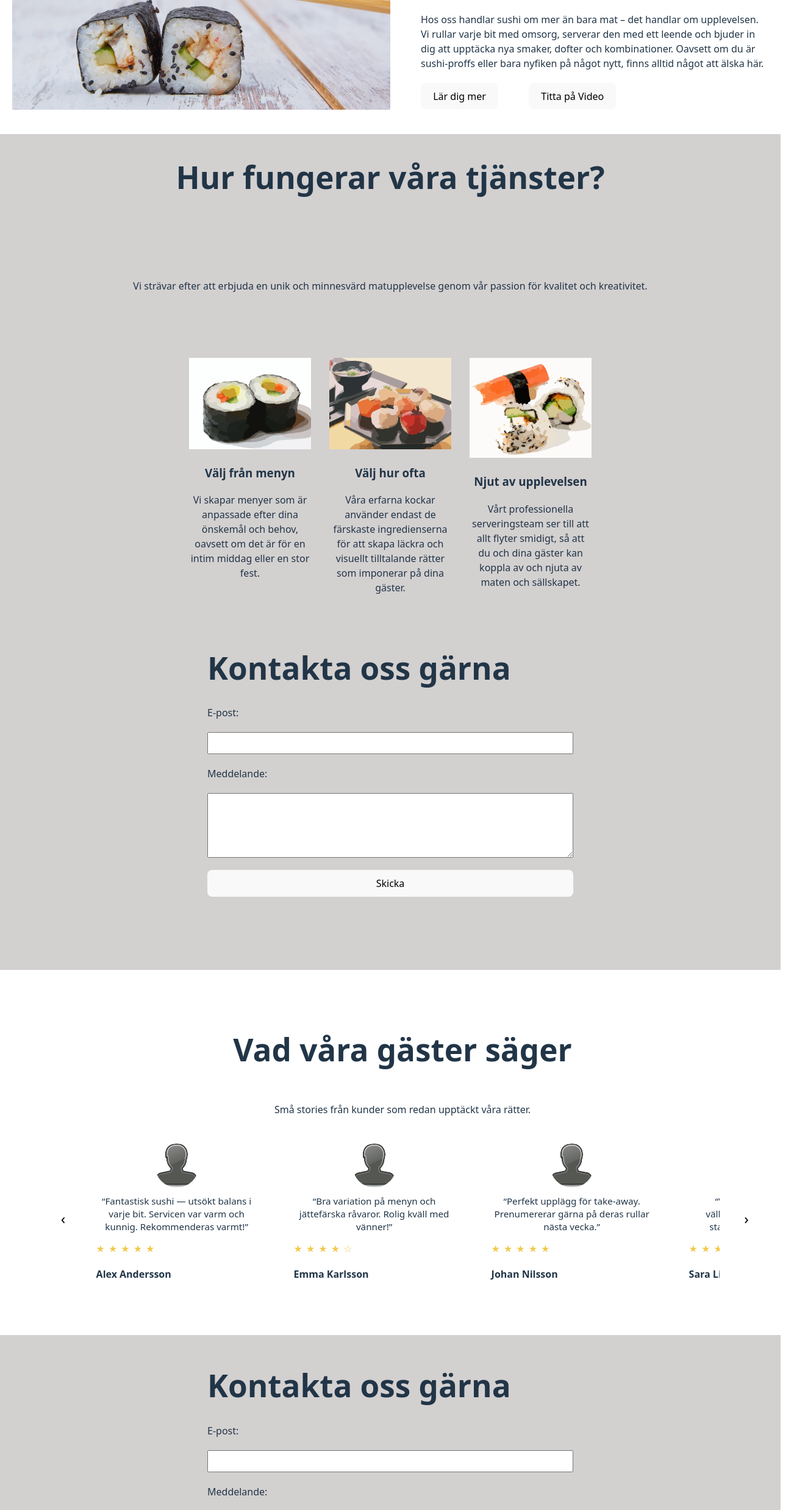
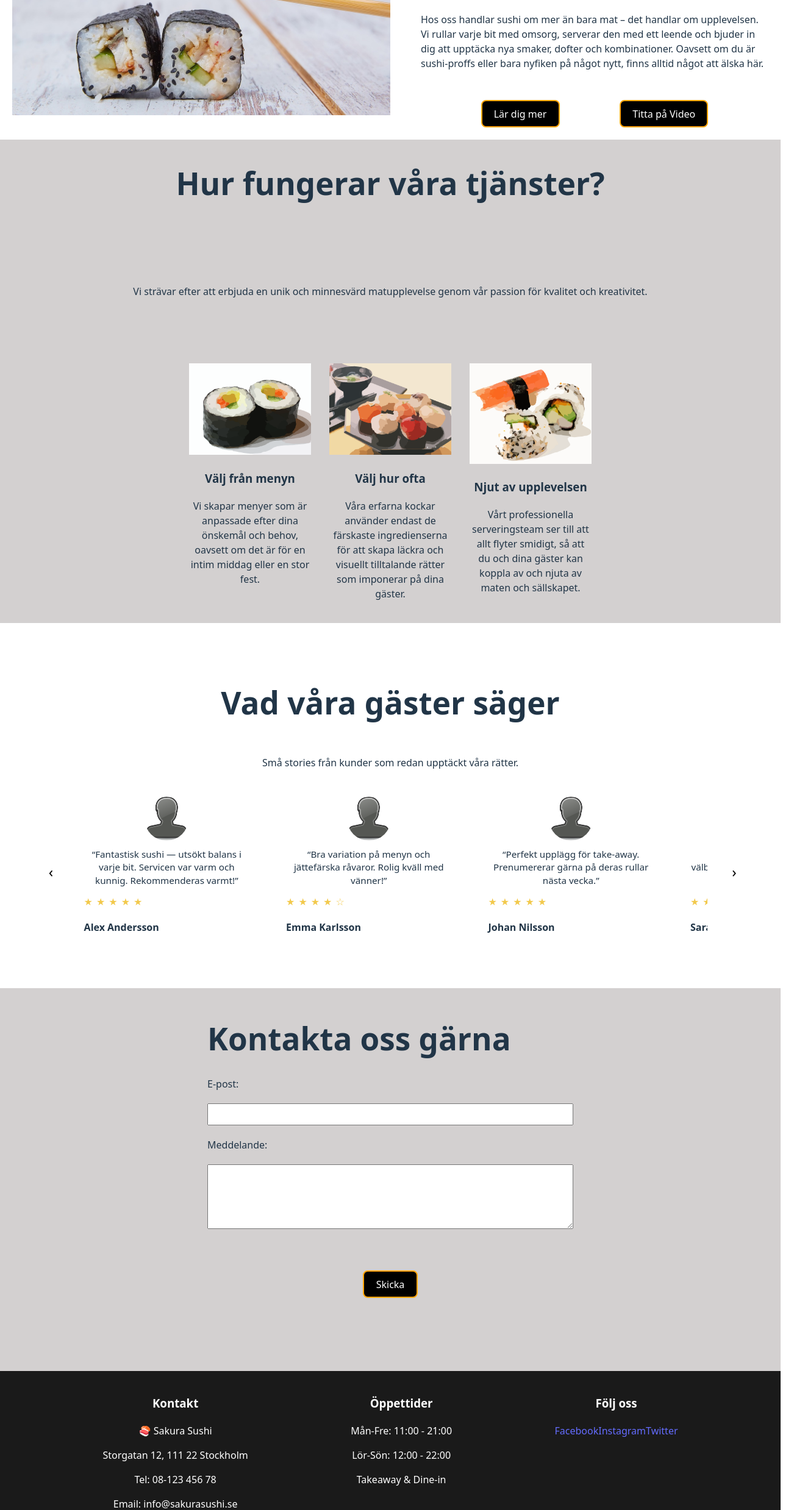
Before and after one commit to EMELIEAXI/Restaurang.React, a React (Vite) app in the folder RestaurangReact/: page / in a window 1280 px wide. Shown: the part 1260-3737 px from the top of the page at 61% size, 1320 px wide, since content can reach past the window. Built offline with nearby package versions, Linux system fonts and the light colour scheme.

Commit message:
Ändrat knapparna så alla har samma stil, och tagit bort "testimonials" i mobil-vy.

```diff
--- a/RestaurangReact/src/App.jsx
+++ b/RestaurangReact/src/App.jsx
@@ -15,7 +15,6 @@ function App() {
     <Header></Header>
     <About></About>
     <Work></Work>
-    <Contact></Contact>
     <Testimonials></Testimonials>
     <Contact></Contact>
     <Footer></Footer>
--- a/RestaurangReact/src/components/About.jsx
+++ b/RestaurangReact/src/components/About.jsx
@@ -2,7 +2,9 @@ import Button from "./Button";
 import PageCaption from "./PageCaption";
 import PageTitle from "./PageTitle";
 import Work from "./Work";
-import styles from "../styling/About.module.css";
+import styles from "../styling/About.module.css"
+import styles2 from "../styling/header.module.css";
+
 
 export default function About() {
   return (
@@ -11,7 +13,8 @@ export default function About() {
         <div className={styles["text"]}>
         <PageTitle title="En plats för sushiälskare – och nyfikna" />
         <PageCaption caption="Hos oss handlar sushi om mer än bara mat – det handlar om upplevelsen. Vi rullar varje bit med omsorg, serverar den med ett leende och bjuder in dig att upptäcka nya smaker, dofter och kombinationer. Oavsett om du är sushi-proffs eller bara nyfiken på något nytt, finns alltid något att älska här." />
-        <div className={styles["buttonContainer"]}>
+        {/* <div className={styles["buttonContainer"]}> */}
+          <div className={styles2["cta-btns"]}>
             <Button text="Lär dig mer" />
             <Button text="Titta på Video" type="secondary" onClick={() => window.open("https://www.youtube.com/watch?v=q8dUekkQuHo", "_blank")}/>
         </div>
--- a/RestaurangReact/src/components/Contact.jsx
+++ b/RestaurangReact/src/components/Contact.jsx
@@ -1,5 +1,6 @@
 import PageTitle from "./PageTitle";
 import styles from "../styling/Contact.module.css";
+import styles2 from "../styling/header.module.css";
 
 export default function Contact() {
   return (
@@ -12,7 +13,9 @@ export default function Contact() {
             <input type="email" name="email" required />
             <label for="message">Meddelande:</label>
             <textarea name="message" required></textarea>
+            <div className={styles2["cta-btns"]}>
             <button type="submit">Skicka</button>
+            </div>
           </form>
       </div>
     </div>
--- a/RestaurangReact/src/styling/Contact.module.css
+++ b/RestaurangReact/src/styling/Contact.module.css
@@ -22,8 +22,12 @@ form input {
   min-height: 30px;
 }
 @media (max-width: 768px) {
-  .Contact {
+  /* .Contact {
     max-width: 250px;
+  } */
+  .contact-container {
+    width: 80%;
+    background-color: white;
   }
 
 }
--- a/RestaurangReact/src/styling/Testimonials.css
+++ b/RestaurangReact/src/styling/Testimonials.css
@@ -8,7 +8,7 @@
   flex-direction: column;
   align-items: center;
   text-align: center;
-  width: 100%;
+  /* width: 100%; */
 }
 
 
@@ -69,7 +69,7 @@
 
 /* ett kort (kortlayout) */
 .testimonial-card {
-  flex: 0 0 300px; /* bredd på varje kort */
+  flex: 0 0 30%; /* bredd på varje kort */
   background: rgba(255,255,255,0.03);
   border-radius: 10px;
   padding: 18px;
@@ -122,16 +122,44 @@
 
 /* Anpassning för små skärmar */
 @media (max-width: 768px) {
-  .testimonial-card {
-    flex: 0 0 85%;
-  }
   .testimonials-section {
-  width: 80%;
-  }
-  .scroll-btn {
-    display: none; /* döljer pilar på små skärmar (touch-swipe) */
-  }
-  .testimonials-wrapper {
-    padding: 0 10px;
+    display: none;
   }
 }
+  /* .testimonials-section {
+    width: 100%;
+    padding: 40px 0;
+  }
+
+  .testimonials-wrapper {
+    padding: 0;
+  }
+
+  .scroll-btn {
+    display: none;
+  }
+
+  .testimonials-container {
+    display: flex;
+    overflow-x: auto;
+    scroll-snap-type: x mandatory;
+    -webkit-overflow-scrolling: touch;
+    gap: 0;
+    padding: 0 10px;
+    scrollbar-width: none; /* göm scrollbar */
+  /* }
+
+  .testimonials-container::-webkit-scrollbar {
+    display: none;
+  }
+
+  .testimonial-card {
+    flex: 0 0 100%; /* exakt ett kort per “vy” */
+    /* scroll-snap-align: center; snäpper till mitten */
+    /* background: rgba(255,255,255,0.05);
+    border-radius: 10px;
+    margin: 0 auto;
+    padding: 20px;
+    box-sizing: border-box;
+  } */
+/* } */
--- a/RestaurangReact/src/styling/Work.module.css
+++ b/RestaurangReact/src/styling/Work.module.css
@@ -33,7 +33,7 @@
     flex-direction: column;
     align-items: center;
 }
-section.work {
+/* section.work {
     max-width: 80%;
+} */
 }
-}
```
Also changed, not shown: 1 other file (tests, documents, lock files or other folders).
